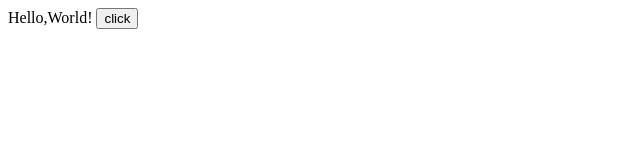
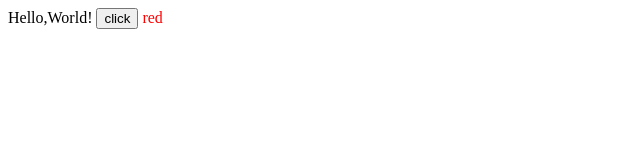
Before and after one commit to Mahiro-kiki/sample, a plain HTML site: page index.html in a window 1280 px wide. Shown: the full height of the page, 0-640 px from the left. Drawn offline with Linux system fonts and the light colour scheme.

Commit message:
chenge color!

```diff
--- a/index.html
+++ b/index.html
@@ -3,6 +3,7 @@
 	<body>
 		Hello,World!
 	<button	type="button">click</button>
+	<font color="red">red</font>
 
 	</body>
 </html>
```
